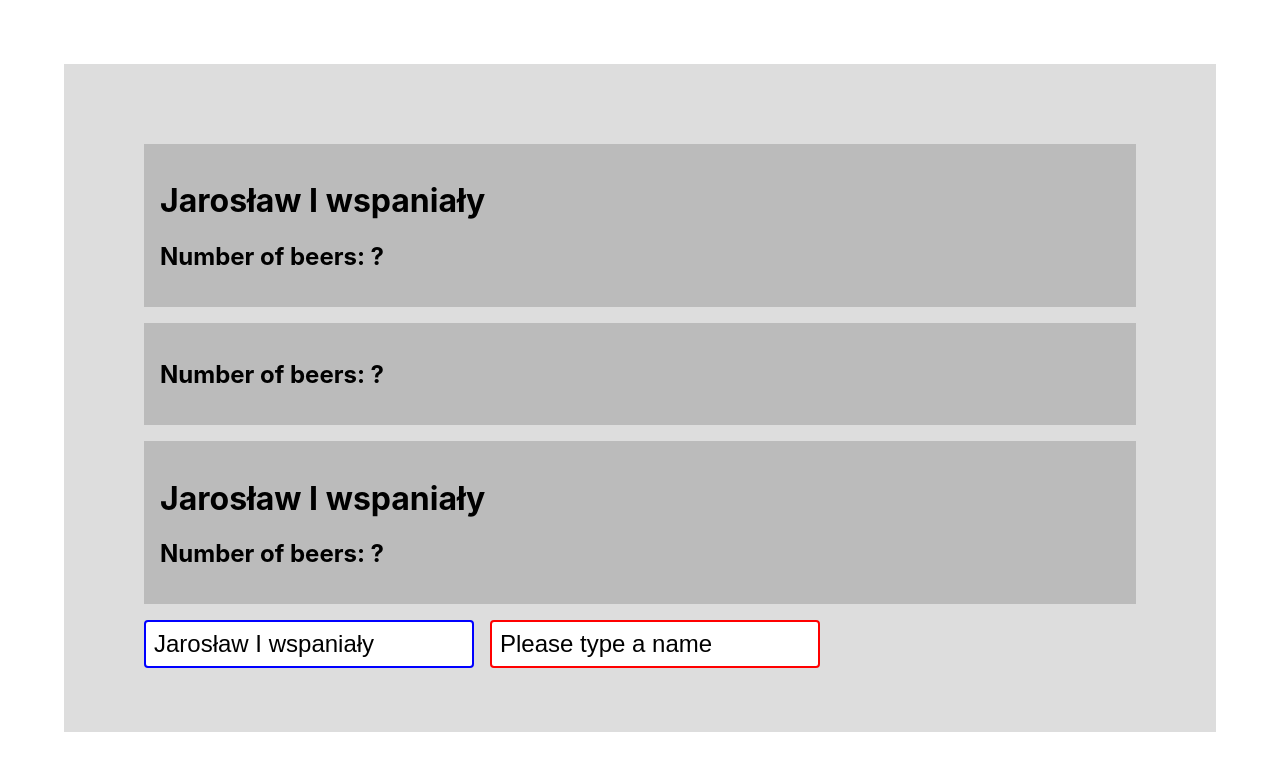
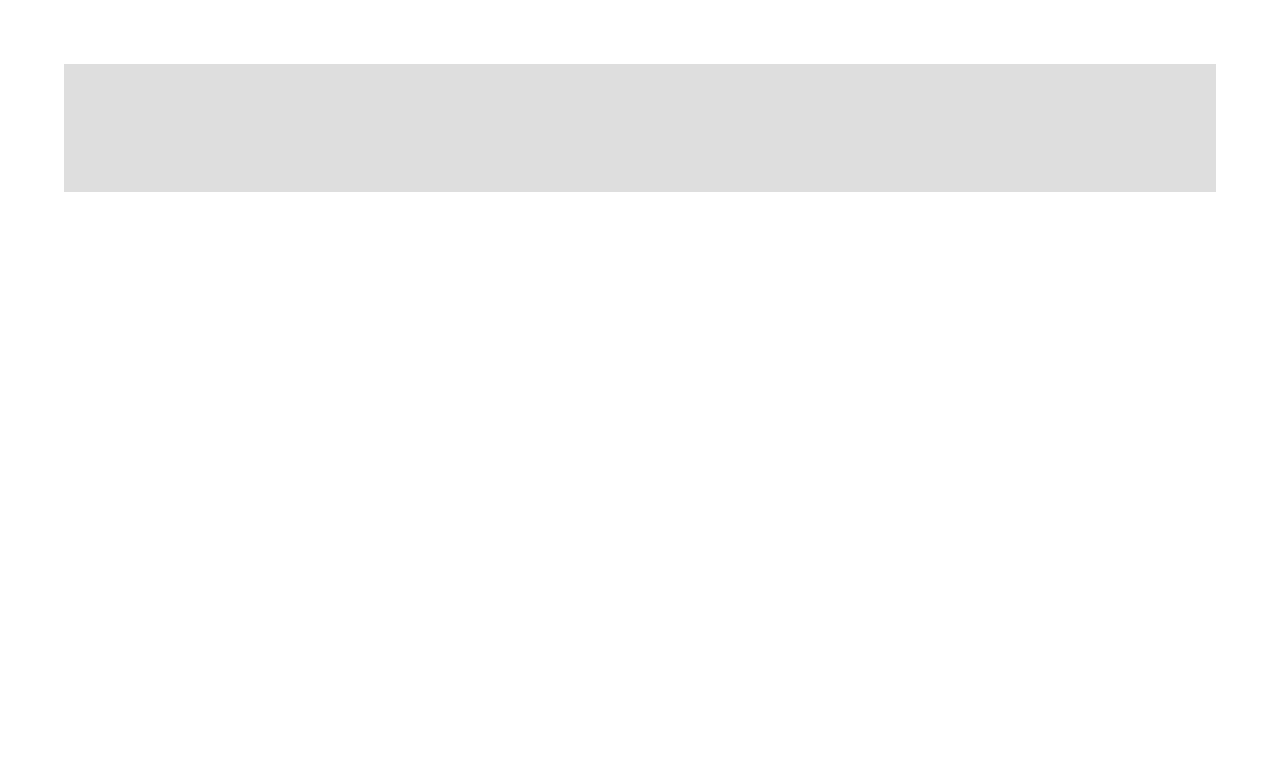
Before and after one commit to argasek/codebrainers-2020-11, a React (Create React App) app: page / in a window 1280 px wide. Shown: the top 770 px of the page. Built offline with nearby package versions, Linux system fonts and the light colour scheme.

Commit message:
Exercise 13 - Practicing props & state - tabula rasa

```diff
--- a/src/App.js
+++ b/src/App.js
@@ -1,50 +1,17 @@
 import React from 'react';
 import './App.css';
-import StudentItem from './components/StudentItem';
-import StudentInput from './components/StudentInput';
 
 class App extends React.Component {
 
   constructor (props) {
     super(props);
-    this.state = {
-      exampleStudent: 'Jarosław I wspaniały',
-      secondStudent: ''
-    };
   }
-
-  onChangeFullName = (event) => {
-    console.log(event.target.name);
-
-    this.setState({
-      [event.target.name]: event.target.value
-    });
-  };
 
   render () {
 
     return (
       <div style={{ backgroundColor: '#ddd', padding: '4rem' }}>
-        <StudentItem fullName={this.state.exampleStudent}/>
-        <StudentItem fullName={this.state.secondStudent}/>
-        <StudentItem fullName={this.state.exampleStudent + ' ' + this.state.secondStudent}/>
 
-        <form>
-          <StudentInput
-            inputName='exampleStudent'
-            fullName={this.state.exampleStudent}
-            onFullNameChange={this.onChangeFullName}
-            padding='0.5rem'
-            border='2px solid #00F'
-          />
-          <StudentInput
-            inputName='secondStudent'
-            fullName={this.state.secondStudent}
-            onFullNameChange={this.onChangeFullName}
-            padding='0.5rem'
-            border='2px solid #F00'
-          />
-        </form>
       </div>
     );
   }
--- a/src/components/StudentInput.js
+++ /dev/null
@@ -1,23 +0,0 @@
-import React from 'react';
-
-function StudentInput (props) {
-  let fullName = props.fullName !== '' ? props.fullName : 'Please type a name';
-
-  return (
-    <input
-      value={fullName}
-      name={props.inputName}
-      type="text"
-      style={{
-        marginLeft: '1rem',
-        padding: props.padding,
-        border: props.border,
-        borderRadius: '4px',
-        fontSize: '150%'
-      }}
-      onChange={props.onFullNameChange}
-    />
-  );
-}
-
-export default StudentInput;
--- a/src/components/StudentItem.js
+++ /dev/null
@@ -1,12 +0,0 @@
-import React from 'react';
-
-function StudentItem(props) {
-  return (
-    <div style={{backgroundColor: '#bbb', margin: '1rem', padding: '1rem'}}>
-      <h1>{props.fullName}</h1>
-      <h2>Number of beers: ?</h2>
-    </div>
-  )
-}
-
-export default StudentItem;
```
Also changed, not shown: src/components/StudentList.css (deleted, +0 -21 lines), src/components/StudentList.js (deleted, +0 -59 lines).
